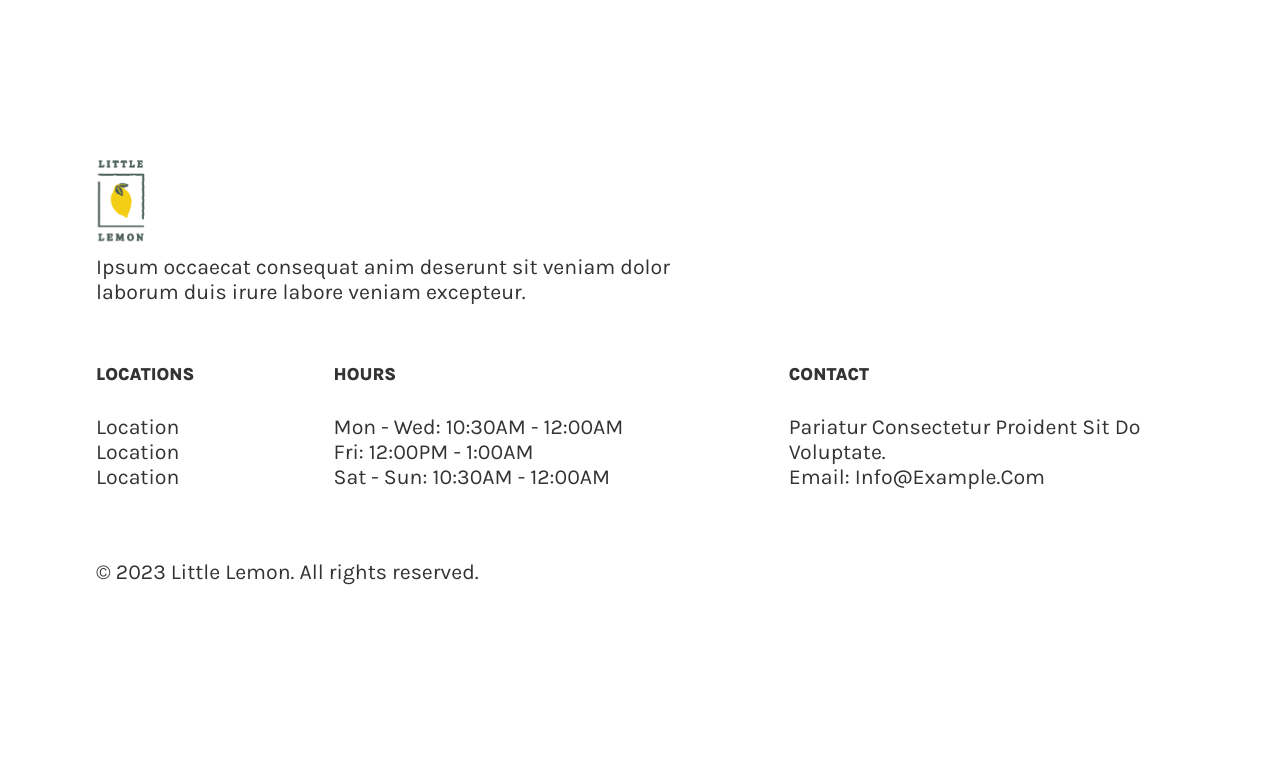
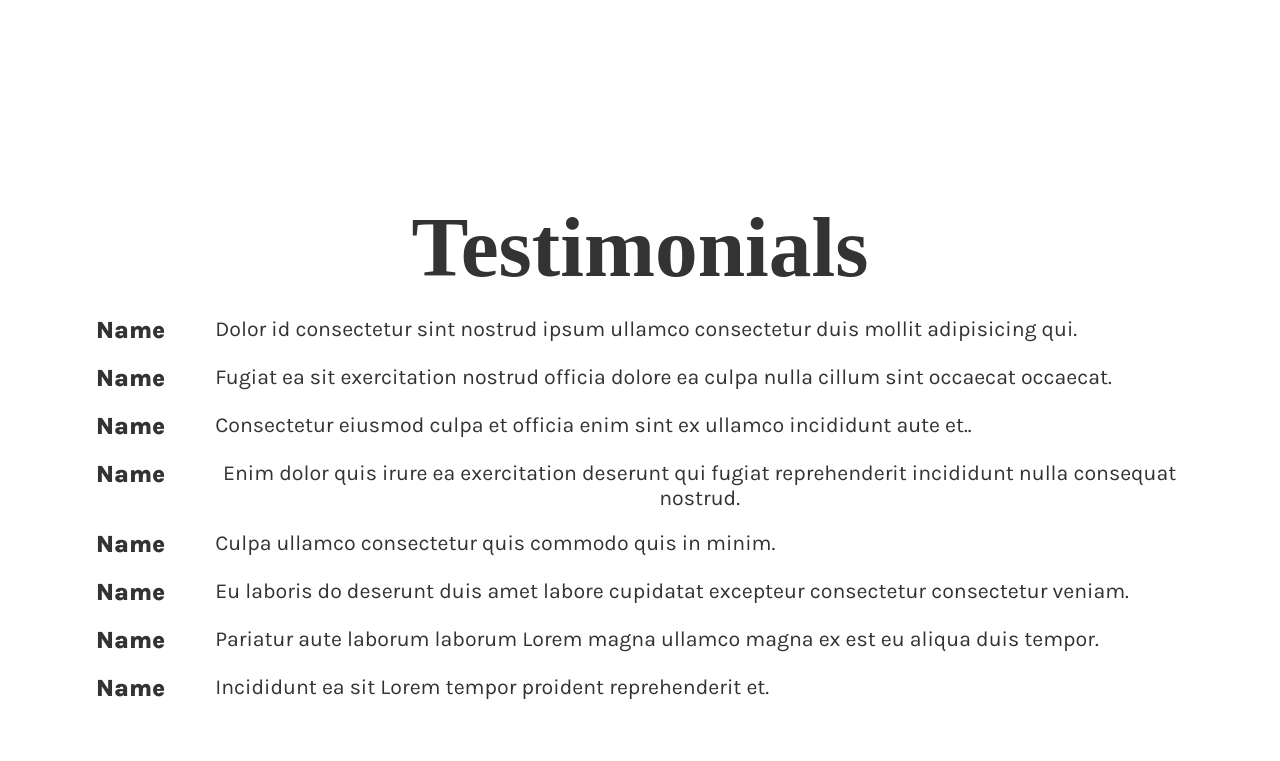
Before and after one commit to lanasussman/CapstoneProjectCoursera, a React (Create React App) app in the folder my-app/: page / in a window 1280 px wide. Shown: the part 1199-1960 px from the top of the page. Before the commit the page ends 1903 px from the top, so only its background shows below. Built offline with nearby package versions, Linux system fonts and the light colour scheme; a web font is replaced by a local one.

Commit message:
added API and Testimonials component

```diff
--- a/my-app/public/index.html
+++ b/my-app/public/index.html
@@ -30,6 +30,7 @@
       Learn how to configure a non-root public URL by running `npm run build`.
     -->
     <title>Little Lemon</title>
+    <script src="https://raw.githubusercontent.com/Meta-Front-End-Developer-PC/capstone/master/api.js"></script>
   </head>
   <body>
     <noscript>You need to enable JavaScript to run this app.</noscript>
--- a/my-app/src/components/Testimonials.js
+++ b/my-app/src/components/Testimonials.js
@@ -1,27 +1,24 @@
-import TestimonialCard from './TestimonialsCard';
+import React from 'react';
+import '../components/styles/Testimonials.css';
+import TestimonialsCard from './TestimonialsCard';
 
 export default function Testimonials() {
     return (
-        <section className="testimonials">
-            <article className="testimonials-topbar">
-                    <h1>Testimonials</h1>
-            </article>
-
-
-            <section className="testimonials-cards">
-                <TestimonialCard name="Name Name" description="Occaecat tempor veniam irure nisi ipsum quis quis officia in pariatur tempor incididunt quis labore. Lorem officia cillum ex nulla ut et magna exercitation sint. Deserunt consequat consectetur est laborum id excepteur Lorem fugiat magna. Mollit cillum aliqua magna fugiat amet consequat nostrud duis irure duis excepteur. Officia id deserunt id dolore ad qui Lorem officia amet anim irure sint exercitation enim. Consectetur aute nulla ea amet ea non occaecat id aliquip consectetur laboris minim veniam proident. Veniam irure laborum in ut commodo ipsum."/>
-                <TestimonialCard name="Name Name" description="Magna magna aute occaecat cupidatat aliqua cillum aliqua. Laborum consectetur reprehenderit dolor adipisicing irure velit do et et. Esse reprehenderit aute cupidatat duis anim mollit laborum culpa pariatur enim occaecat commodo aliquip."/>
-                <TestimonialCard name="Name Name" description="Culpa dolore velit anim proident id. Laborum aliquip minim est voluptate aliqua eu in minim sit deserunt Lorem enim. Pariatur exercitation culpa eiusmod officia excepteur eu fugiat sint pariatur."/>
-                <TestimonialCard name="Name Name" description="Veniam duis amet nulla consequat. Exercitation proident aute duis pariatur aliquip. Excepteur sit magna nisi nostrud qui tempor mollit velit magna magna nisi. Et officia aliquip laborum et anim non. Consequat ex deserunt sunt proident proident irure est duis cillum proident est fugiat commodo eu. Magna quis dolor ut ex duis cupidatat occaecat voluptate pariatur. Esse non mollit excepteur excepteur proident cupidatat in."/>
-                <TestimonialCard name="Name Name" description="Est est cupidatat labore qui id incididunt mollit duis incididunt voluptate ad laboris ea officia. Irure ullamco est ad magna duis sunt pariatur voluptate esse incididunt labore dolore sunt. Est quis do laborum minim. Aliquip quis voluptate cillum occaecat deserunt fugiat excepteur in irure."/>
-                <TestimonialCard name="Name Name" description="Irure irure sunt consequat eu fugiat quis quis in excepteur minim non aute. Eiusmod labore occaecat eu dolore in ipsum nisi aliqua sunt. Voluptate qui consectetur cillum velit ex non excepteur. Exercitation officia laboris eiusmod deserunt sunt pariatur ipsum enim sunt reprehenderit reprehenderit ea. Tempor magna Lorem aute non. Pariatur cillum laboris esse proident nisi occaecat minim."/>
-                <TestimonialCard name="Name Name" description="Pariatur amet dolor nulla consectetur. Cillum et est aliquip dolor. Aliqua quis ex ad quis tempor ad et mollit anim. Sit qui id dolor sit sunt enim nostrud."/>
-                <TestimonialCard name="Name Name" description="Enim laboris ullamco qui duis do minim pariatur enim eiusmod. Et elit aliquip ipsum incididunt nostrud adipisicing nostrud officia. Magna ipsum voluptate veniam dolore."/>
-            </section>
-
-            <section>
-                missing code
-            </section>
-        </section>
+        <div className="testimonials-section-container">
+            <div className="testimonials-section-title">
+                <h1>Testimonials</h1>
+                <div className="testimonials-cards">
+                    <TestimonialsCard name="Name" description="Dolor id consectetur sint nostrud ipsum ullamco consectetur duis mollit adipisicing qui." />
+                    <TestimonialsCard name="Name" description="Fugiat ea sit exercitation nostrud officia dolore ea culpa nulla cillum sint occaecat occaecat." />
+                    <TestimonialsCard name="Name" description="Consectetur eiusmod culpa et officia enim sint ex ullamco incididunt aute et.." />
+                    <TestimonialsCard name="Name" description="Enim dolor quis irure ea exercitation deserunt qui fugiat reprehenderit incididunt nulla consequat nostrud." />
+                    <TestimonialsCard name="Name" description="Culpa ullamco consectetur quis commodo quis in minim." />
+                    <TestimonialsCard name="Name" description="Eu laboris do deserunt duis amet labore cupidatat excepteur consectetur consectetur veniam." />
+                    <TestimonialsCard name="Name" description="Pariatur aute laborum laborum Lorem magna ullamco magna ex est eu aliqua duis tempor." />
+                    <TestimonialsCard name="Name" description="Incididunt ea sit Lorem tempor proident reprehenderit et." />
+                </div>
+            </div>
+            <TestimonialsCard />
+        </div>
     );
 }
--- a/my-app/src/components/TestimonialsCard.js
+++ b/my-app/src/components/TestimonialsCard.js
@@ -1,8 +1,11 @@
-import Star from '../assets/star.png';
-export default function TestimonialCard(props) {
+
+import React from 'react';
+import "../components/styles/TestimonialsCard.css"
+
+
+export default function TestimonialsCard(props) {
     return (
-        <article className="testimonial-card">
-            <img src={Star} alt="Star Icon"></img>
+        <article className="testimonials-card">
             <h3>{props.name}</h3>
             <p>{props.description}</p>
         </article>
--- /dev/null
+++ b/my-app/src/components/styles/Testimonials.css
@@ -0,0 +1,6 @@
+.testimonials-section-container {
+    width: 85%;
+    margin: 0 auto;
+    padding: 100px 0;
+    text-align: center;
+}
--- /dev/null
+++ b/my-app/src/components/styles/TestimonialsCard.css
@@ -0,0 +1,6 @@
+.testimonials-card {
+    display: flex;
+    gap: 50px;
+    margin-top: 20px;
+    text-align: center;
+}
--- a/my-app/src/routes/About.js
+++ b/my-app/src/routes/About.js
@@ -1,11 +1,11 @@
 import Header from "../components/Header";
-import Heading from "../components/Header";
+
 
 export default function About() {
   return (
     <>
       <Header />
-      <h1 style={{textAlign: "center", paddingTop: "15%"}}>About</h1>
+      <h1 style={{ textAlign: "center", paddingTop: "15%" }}>About</h1>
     </>
   );
 }
--- a/my-app/src/routes/Home.js
+++ b/my-app/src/routes/Home.js
@@ -1,6 +1,7 @@
 import React from "react";
 import Heading from "../components/Heading";
 import Specials from "../components/Specials";
+import Testimonials from "../components/Testimonials";
 import HeroSection from "../components/HeroSection";
 import Footer from "../components/Footer";
 
@@ -10,7 +11,7 @@ export default function Homepage() {
       <Heading />
       <HeroSection />
       <Specials />
-      {/* <Testimonials /> */}
+      <Testimonials />
       <Footer />
     </>
   );
```
Also changed, not shown: my-app/src/components/Specials.js (indentation only).
